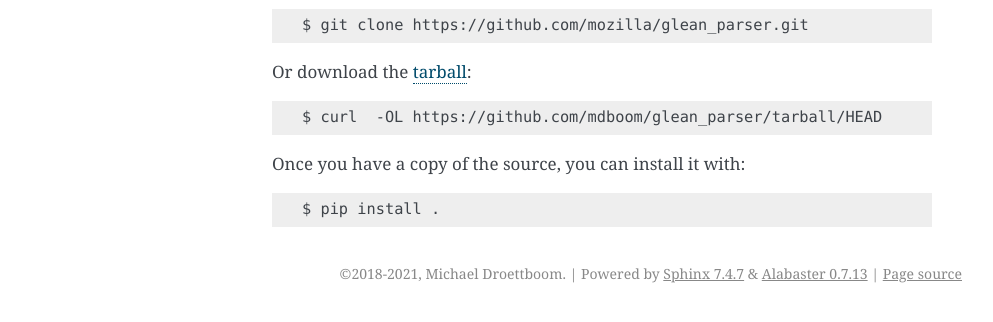
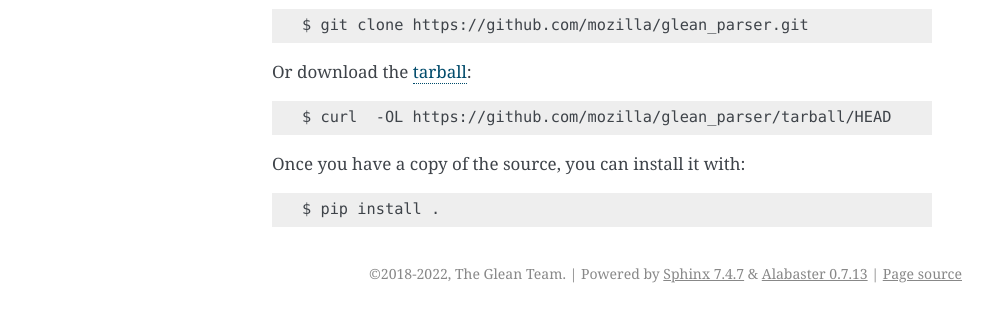
Before and after one commit to mozilla/glean_parser, a Sphinx documentation site: the page built from docs/installation.md, in a window 1280 px wide. Shown: the part 546-868 px from the top of the page, without its empty margins (148-1141 px from the left). Built offline with Sphinx 7.4.7, drawn with Linux system fonts in a browser that asks for light colours; pages that are not in the unit, such as notebooks, are missing from menus.

Commit message:
Mark the Glean team as author of this package

````diff
--- a/docs/conf.py
+++ b/docs/conf.py
@@ -48,8 +48,8 @@ master_doc = 'index'
 
 # General information about the project.
 project = u'Glean Parser'
-copyright = u"2018-2021, Michael Droettboom"
-author = u"Michael Droettboom"
+copyright = u"2018-2022, The Glean Team"
+author = u"The Glean Team"
 
 # The version info for the project you're documenting, acts as replacement
 # for |version| and |release|, also used in various other places throughout
@@ -130,7 +130,7 @@ latex_elements = {
 latex_documents = [
     (master_doc, 'glean_parser.tex',
      u'Glean Parser Documentation',
-     u'Michael Droettboom', 'manual'),
+     u'The Glean Team', 'manual'),
 ]
 
 
--- a/docs/installation.md
+++ b/docs/installation.md
@@ -28,10 +28,10 @@ $ git clone https://github.com/mozilla/glean_parser.git
 ```
 
 Or download the
-[tarball](https://github.com/mdboom/glean_parser/tarball/HEAD):
+[tarball](https://github.com/mozilla/glean_parser/tarball/HEAD):
 
 ```sh
-$ curl  -OL https://github.com/mdboom/glean_parser/tarball/HEAD
+$ curl  -OL https://github.com/mozilla/glean_parser/tarball/HEAD
 ```
 
 Once you have a copy of the source, you can install it with:
--- a/glean_parser/__init__.py
+++ b/glean_parser/__init__.py
@@ -14,5 +14,5 @@ except DistributionNotFound:
     # package is not installed
     pass
 
-__author__ = """Michael Droettboom"""
-__email__ = "mdroettboom@mozilla.com"
+__author__ = """The Glean Team"""
+__email__ = "glean-team@mozilla.com"
--- a/setup.py
+++ b/setup.py
@@ -42,8 +42,8 @@ test_requirements = [
 ]
 
 setup(
-    author="Michael Droettboom",
-    author_email="mdroettboom@mozilla.com",
+    author="The Glean Team",
+    author_email="glean-team@mozilla.com",
     classifiers=[
         "Development Status :: 2 - Pre-Alpha",
         "Intended Audience :: Developers",
````
Also changed, not shown: AUTHORS.md (+1 -1 lines).
